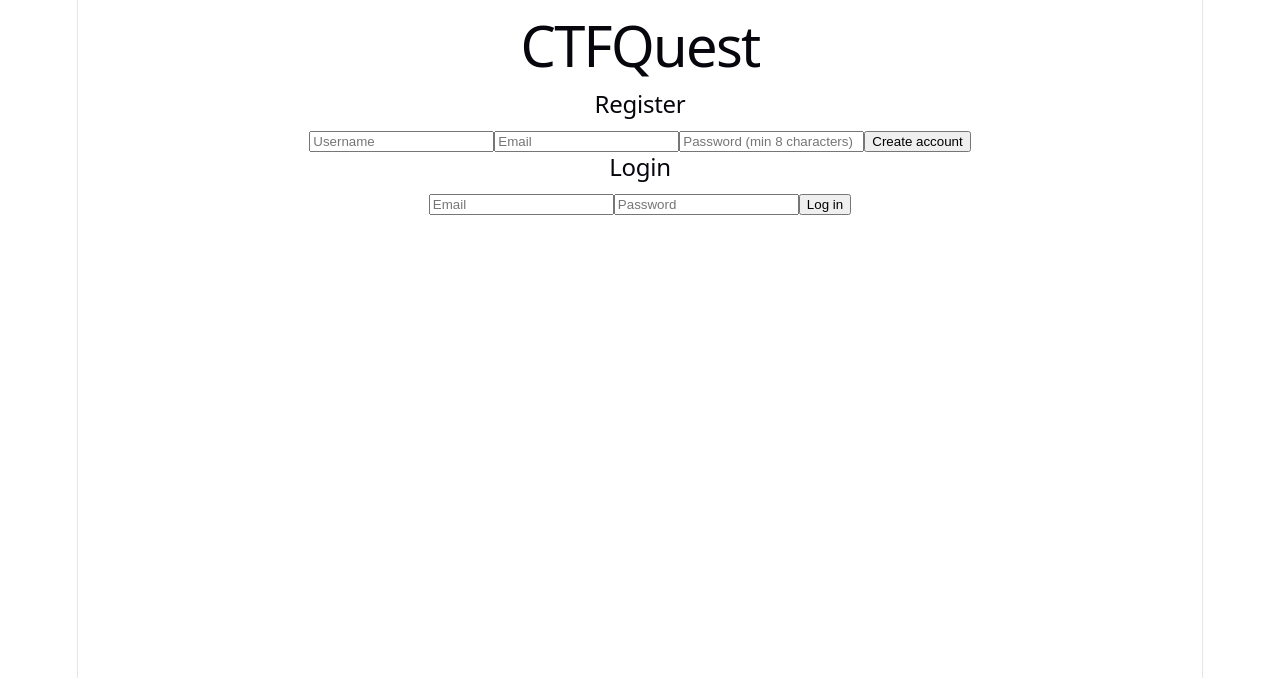
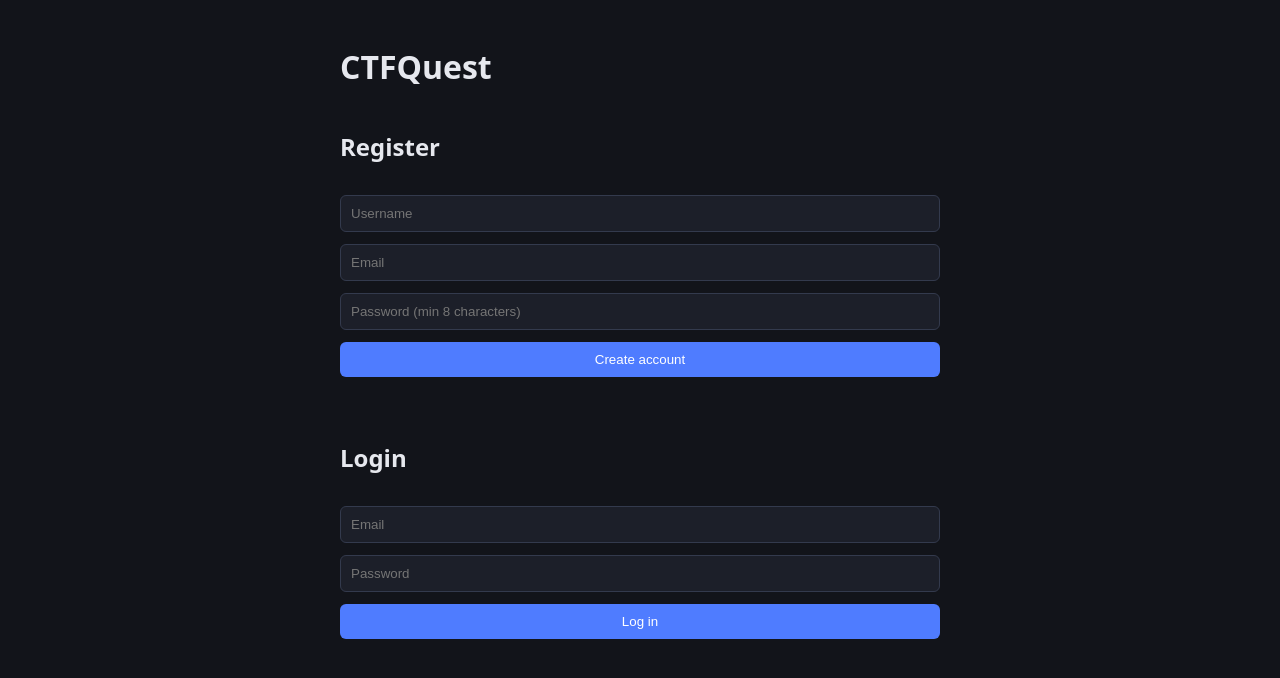
Before and after one commit to Shravani-jinjore/CTFQuest, a React app in the folder frontend/: page / in a window 1280 px wide. Shown: the top 678 px of the page. Built offline with nearby package versions, Linux system fonts and the light colour scheme; the HTML template or start-up script is replaced by a standard one.

Commit message:
Add basic CSS

```diff
--- a/frontend/src/index.css
+++ b/frontend/src/index.css
@@ -1,111 +1,50 @@
-:root {
-  --text: #6b6375;
-  --text-h: #08060d;
-  --bg: #fff;
-  --border: #e5e4e7;
-  --code-bg: #f4f3ec;
-  --accent: #aa3bff;
-  --accent-bg: rgba(170, 59, 255, 0.1);
-  --accent-border: rgba(170, 59, 255, 0.5);
-  --social-bg: rgba(244, 243, 236, 0.5);
-  --shadow:
-    rgba(0, 0, 0, 0.1) 0 10px 15px -3px, rgba(0, 0, 0, 0.05) 0 4px 6px -2px;
-
-  --sans: system-ui, 'Segoe UI', Roboto, sans-serif;
-  --heading: system-ui, 'Segoe UI', Roboto, sans-serif;
-  --mono: ui-monospace, Consolas, monospace;
-
-  font: 18px/145% var(--sans);
-  letter-spacing: 0.18px;
-  color-scheme: light dark;
-  color: var(--text);
-  background: var(--bg);
-  font-synthesis: none;
-  text-rendering: optimizeLegibility;
-  -webkit-font-smoothing: antialiased;
-  -moz-osx-font-smoothing: grayscale;
-
-  @media (max-width: 1024px) {
-    font-size: 16px;
-  }
-}
-
-@media (prefers-color-scheme: dark) {
-  :root {
-    --text: #9ca3af;
-    --text-h: #f3f4f6;
-    --bg: #16171d;
-    --border: #2e303a;
-    --code-bg: #1f2028;
-    --accent: #c084fc;
-    --accent-bg: rgba(192, 132, 252, 0.15);
-    --accent-border: rgba(192, 132, 252, 0.5);
-    --social-bg: rgba(47, 48, 58, 0.5);
-    --shadow:
-      rgba(0, 0, 0, 0.4) 0 10px 15px -3px, rgba(0, 0, 0, 0.25) 0 4px 6px -2px;
-  }
-
-  #social .button-icon {
-    filter: invert(1) brightness(2);
-  }
-}
-
 body {
   margin: 0;
+  font-family: system-ui, sans-serif;
+  background: #12141a;
+  color: #e6e8ee;
 }
 
 #root {
-  width: 1126px;
-  max-width: 100%;
+  max-width: 600px;
   margin: 0 auto;
-  text-align: center;
-  border-inline: 1px solid var(--border);
-  min-height: 100svh;
+  padding: 24px;
+}
+
+nav {
+  display: flex;
+  gap: 12px;
+  align-items: center;
+  margin-bottom: 24px;
+}
+
+a {
+  color: #7aa2ff;
+}
+
+form {
   display: flex;
   flex-direction: column;
-  box-sizing: border-box;
+  gap: 12px;
 }
 
-h1,
-h2 {
-  font-family: var(--heading);
-  font-weight: 500;
-  color: var(--text-h);
+input {
+  padding: 10px;
+  border: 1px solid #333a4d;
+  border-radius: 6px;
+  background: #1c1f29;
+  color: inherit;
 }
 
-h1 {
-  font-size: 56px;
-  letter-spacing: -1.68px;
-  margin: 32px 0;
-  @media (max-width: 1024px) {
-    font-size: 36px;
-    margin: 20px 0;
-  }
-}
-h2 {
-  font-size: 24px;
-  line-height: 118%;
-  letter-spacing: -0.24px;
-  margin: 0 0 8px;
-  @media (max-width: 1024px) {
-    font-size: 20px;
-  }
-}
-p {
-  margin: 0;
+button {
+  padding: 10px 16px;
+  border: none;
+  border-radius: 6px;
+  background: #4f7cff;
+  color: white;
+  cursor: pointer;
 }
 
-code,
-.counter {
-  font-family: var(--mono);
-  display: inline-flex;
-  border-radius: 4px;
-  color: var(--text-h);
+button:hover {
+  background: #3d66e0;
 }
-
-code {
-  font-size: 15px;
-  line-height: 135%;
-  padding: 4px 8px;
-  background: var(--code-bg);
-}
```
